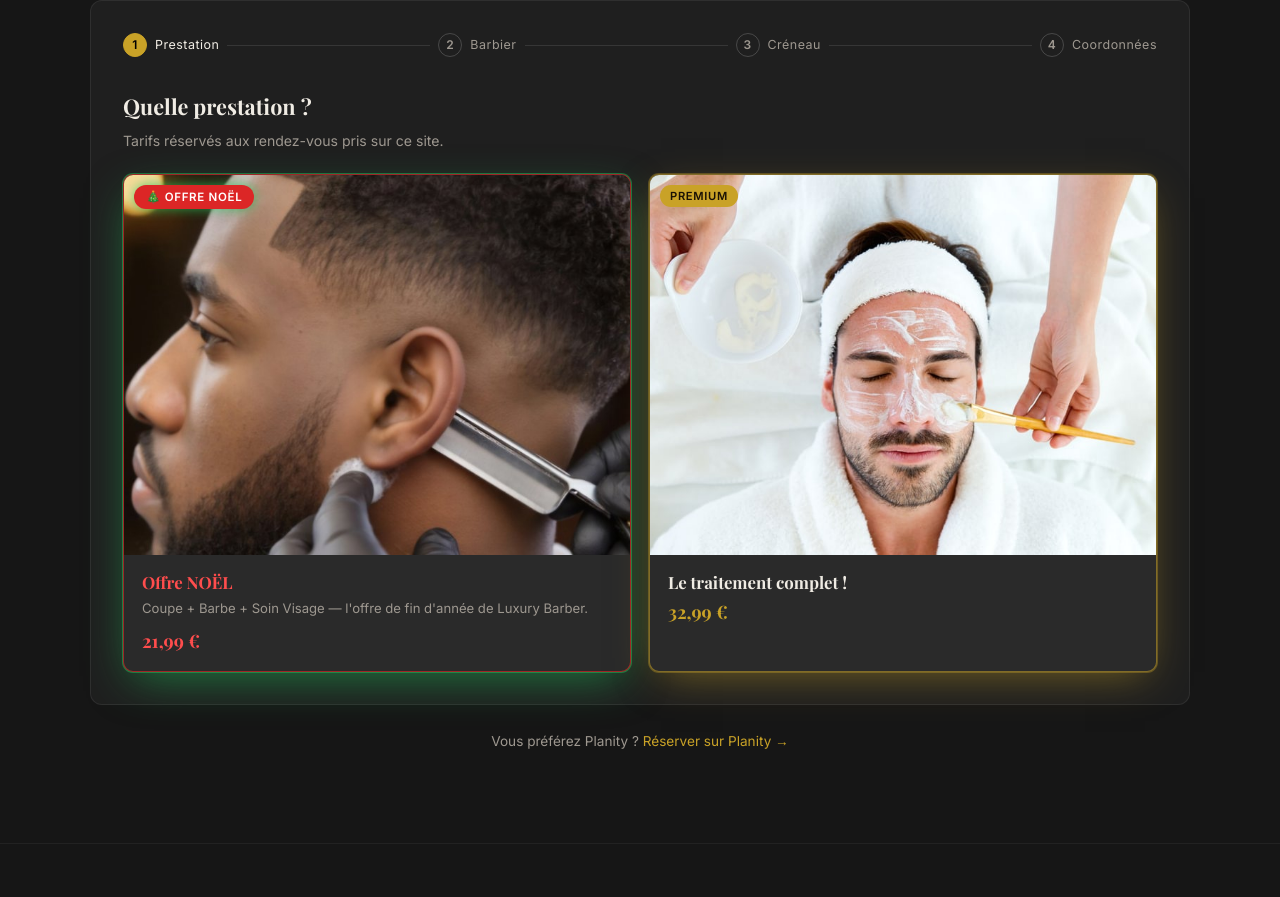
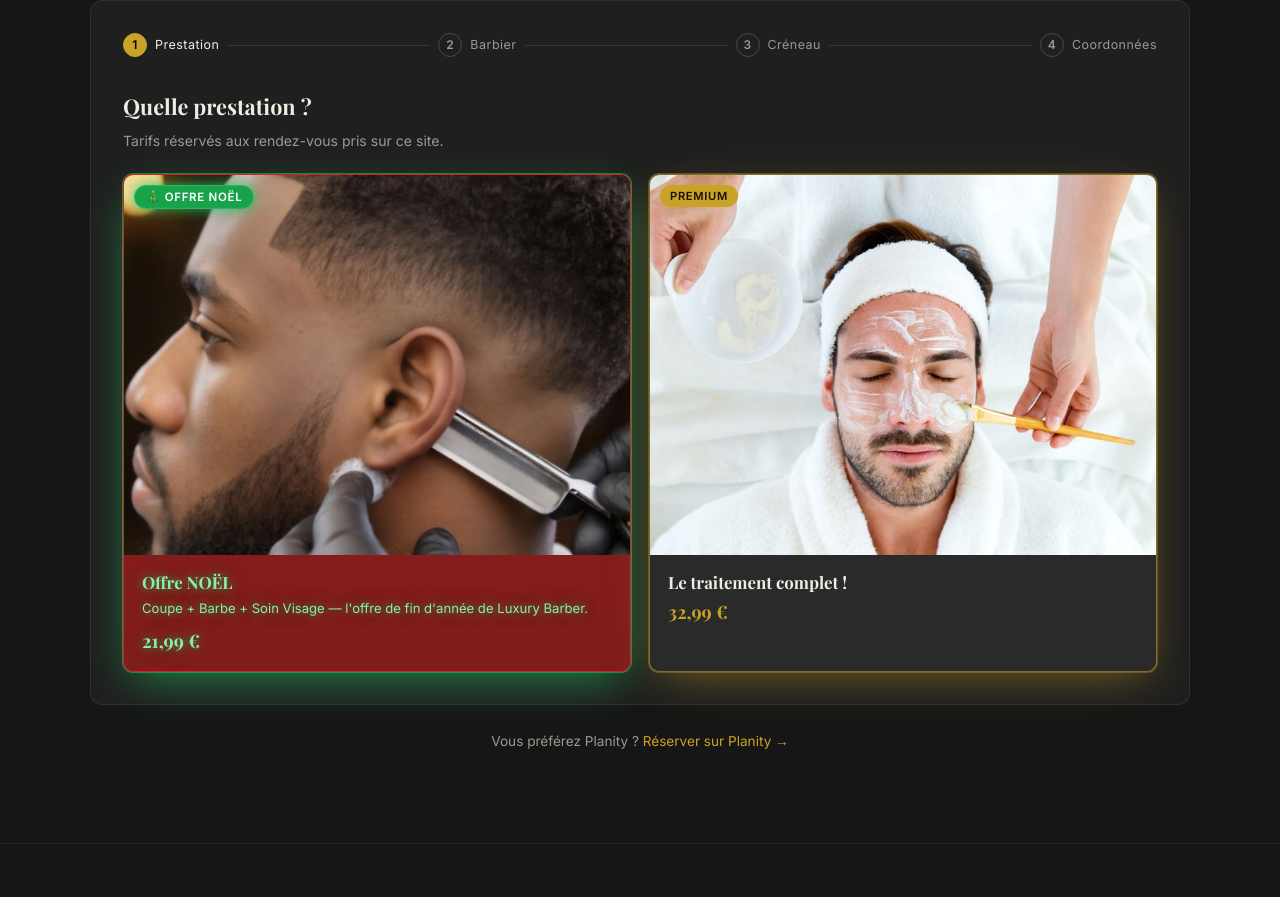
Before and after one commit to zalazil-maker/shopbar, a plain HTML site: page public/index.html in a window 1280 px wide. Shown: the part 1210-2107 px from the top of the page. Drawn offline with nearby package versions, Linux system fonts and the light colour scheme; no server answers.

Commit message:
Noël card goes full Christmas: red card, green writing and green halo
Body now reads as a deep red gradient; the title, description, price and
save-badge switch to a bright festive green with a soft green text-glow
so the type stays legible over the red. The badge inverts to green on
white, with a white inner stroke so it reads clearly.

Co-Authored-By: Claude Opus 4.7 <noreply@anthropic.com>
Claude-Session: https://claude.ai/code/session_01Tc5j7dRDe2TEvhNmxuFM9W

```diff
--- a/public/index.html
+++ b/public/index.html
@@ -1191,32 +1191,43 @@
       z-index: 1;
     }
 
-    /* Christmas-promo card — red accents inside, a pulsing green halo
-       outside. Pairs with the opt-noel-badge pill up top. Pulled from
-       the same shape as .opt-featured so the two can sit side by side. */
+    /* Christmas-promo card — the card runs red, the type and the halo
+       run green. Pairs with the opt-noel-badge pill up top. Shares the
+       shape of .opt-featured so the two can sit side by side. */
     .opt.opt-noel {
-      border-color: rgba(220,38,38,0.65);
-      box-shadow: 0 0 0 1px rgba(34,197,94,0.45),
-                  0 14px 44px -10px rgba(34,197,94,0.55);
+      background: linear-gradient(180deg, #991b1b 0%, #7f1d1d 100%);
+      border-color: rgba(220,38,38,0.85);
+      box-shadow: 0 0 0 1px rgba(34,197,94,0.55),
+                  0 14px 44px -10px rgba(34,197,94,0.65);
       animation: noel-pulse 2.4s ease-in-out infinite;
     }
     .opt.opt-noel:hover {
-      border-color: rgb(220,38,38);
-      box-shadow: 0 0 0 1px rgba(34,197,94,0.7),
-                  0 18px 52px -8px rgba(34,197,94,0.8);
+      border-color: rgb(239,68,68);
+      box-shadow: 0 0 0 1px rgba(34,197,94,0.85),
+                  0 18px 52px -8px rgba(34,197,94,0.95);
     }
     .opt.opt-noel.selected {
-      background: rgba(220,38,38,0.1);
-    }
+      background: linear-gradient(180deg, #b91c1c 0%, #991b1b 100%);
+    }
+    /* Type on the Noël card: bright festive green with a soft glow so it
+       reads over the deep red whichever device is rendering it. */
     .opt.opt-noel .opt-name,
-    .opt.opt-noel .opt-price {
-      color: #ff4d4d;
+    .opt.opt-noel .opt-price,
+    .opt.opt-noel .opt-desc,
+    .opt.opt-noel .opt-save {
+      color: #86efac;
+      text-shadow: 0 0 10px rgba(34,197,94,0.75),
+                   0 0 24px rgba(34,197,94,0.35);
+    }
+    .opt.opt-noel .opt-save {
+      background: rgba(34,197,94,0.14);
+      border-color: rgba(34,197,94,0.45);
     }
     .opt-noel-badge {
       position: absolute;
       top: 10px;
       left: 10px;
-      background: #dc2626;
+      background: #16a34a;
       color: #fff;
       font-size: 0.72rem;
       font-weight: 800;
@@ -1224,17 +1235,18 @@
       text-transform: uppercase;
       padding: 5px 12px;
       border-radius: 100px;
-      box-shadow: 0 0 12px rgba(34,197,94,0.75);
+      box-shadow: 0 0 14px rgba(34,197,94,0.9),
+                  0 0 2px rgba(255,255,255,0.5) inset;
       z-index: 2;
       display: inline-flex;
       align-items: center;
       gap: 6px;
     }
     @keyframes noel-pulse {
-      0%, 100% { box-shadow: 0 0 0 1px rgba(34,197,94,0.45),
-                             0 14px 44px -10px rgba(34,197,94,0.55); }
-      50%      { box-shadow: 0 0 0 1px rgba(34,197,94,0.75),
-                             0 18px 56px -8px  rgba(34,197,94,0.85); }
+      0%, 100% { box-shadow: 0 0 0 1px rgba(34,197,94,0.55),
+                             0 14px 44px -10px rgba(34,197,94,0.65); }
+      50%      { box-shadow: 0 0 0 1px rgba(34,197,94,0.85),
+                             0 18px 56px -8px  rgba(34,197,94,0.95); }
     }
     @media (prefers-reduced-motion: reduce) {
       .opt.opt-noel { animation: none; }
```
